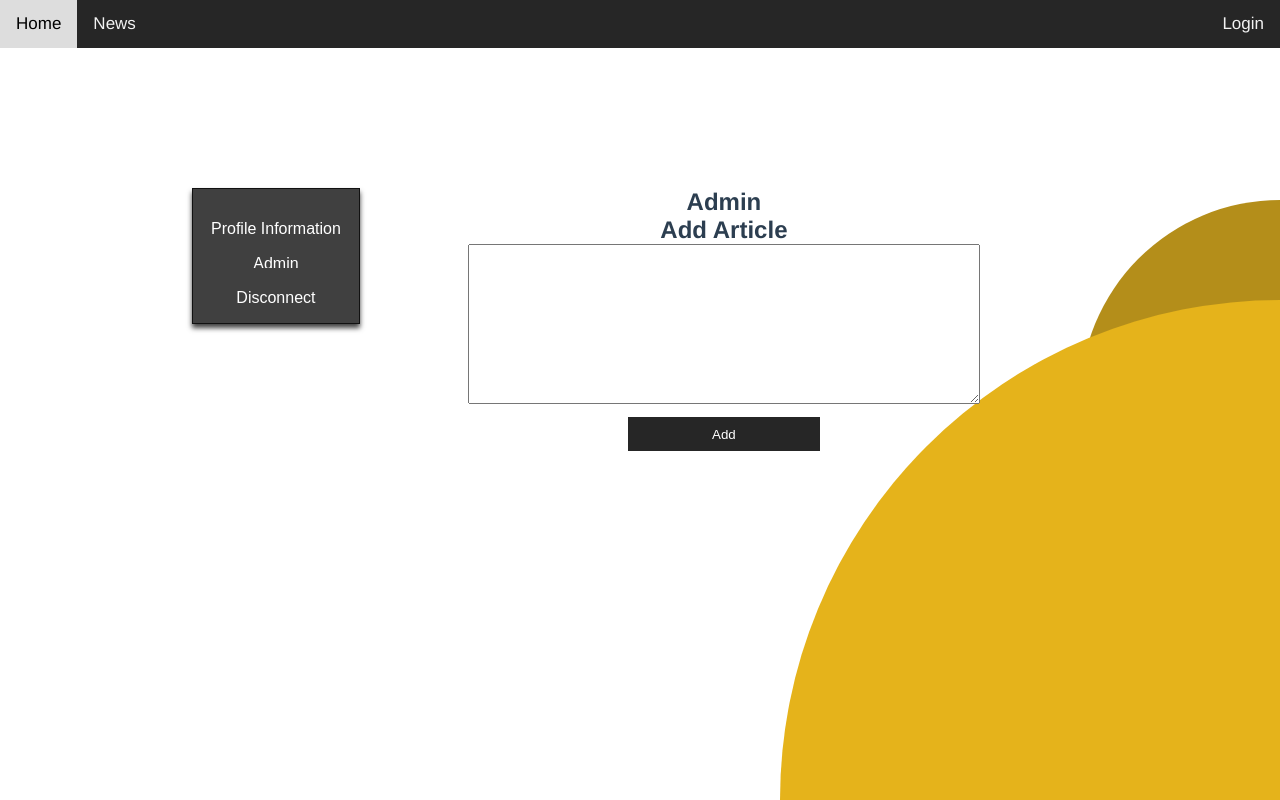
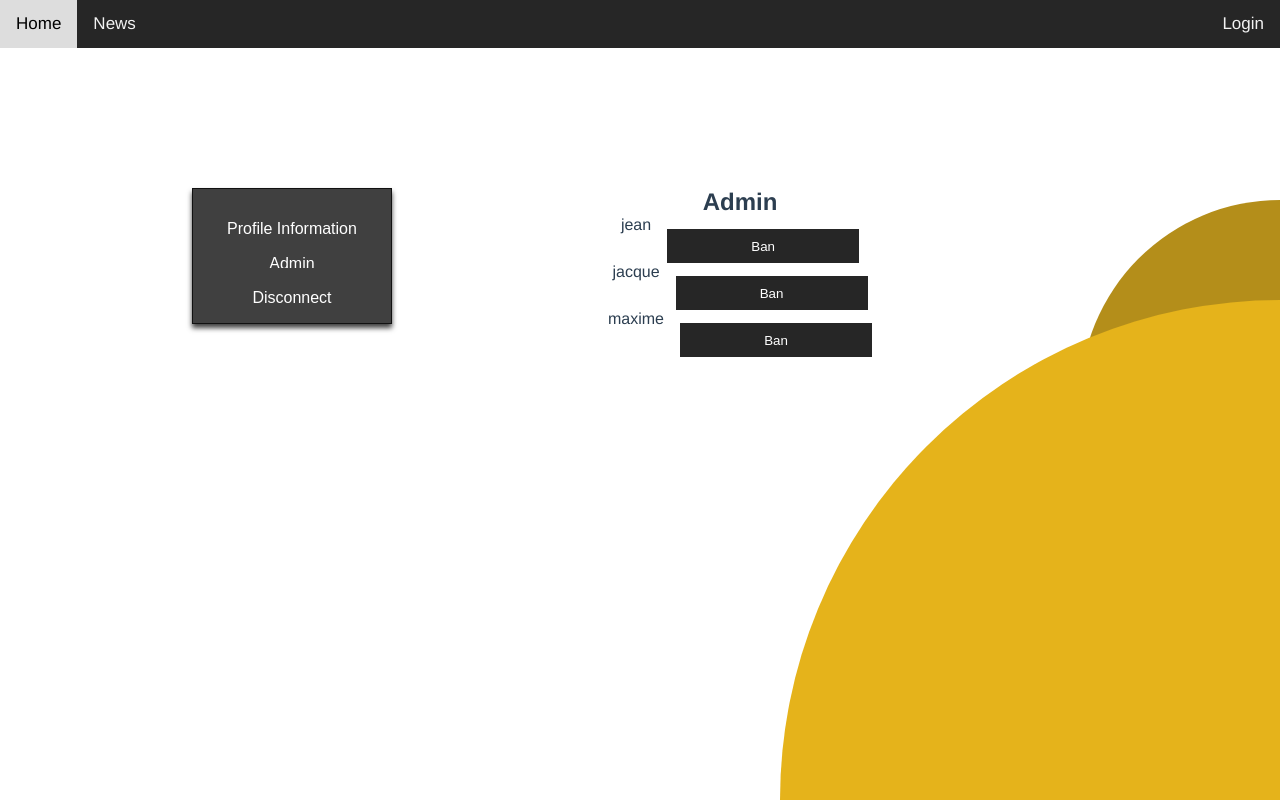
Before and after one commit to 0auBSQ/MiniBlog, a Vue app in the folder mini-blogVue/: page /account/admin in a window 1280 px wide. Built offline with nearby package versions, Linux system fonts and the light colour scheme; no server answers.

Commit message:
tmp page + admin

```diff
--- a/mini-blogVue/src/components/Inscription.vue
+++ b/mini-blogVue/src/components/Inscription.vue
@@ -65,22 +65,22 @@ export default {
     },
     register: async function () {
       const auth = { email: this.email, password: this.password }
-      const url = '/register'
+      const url = 'http://localhost:8888/api/register'
 
       console.log(auth);
       await this.axios.post(url + "?email=" + this.email + "&login=" + this.userName + "&password=" + this.password, {})
         .then(res => {
           if (res.status == 200){
 
-            this.$router.push({path: '/login'})
+            this.$router.push({path: '/tmp'})
           }
           console.log(res.status);
         })
         .catch(err => {
           console.log(err)
           if(err && err.response && err.reponse.status){
-            if (err.response.status === 404)
-              this.error = "The requested account doesn't exist";
+            if (err.response.status === 400)
+              this.error = "Invalid information";
             else if (err.reponse.status === 500)
               this.error = "Internal server error";
             else
--- a/mini-blogVue/src/components/Login.vue
+++ b/mini-blogVue/src/components/Login.vue
@@ -40,7 +40,7 @@ export default {
   },
   methods: {
     log: async function () {
-      const url = '/login'
+      const url = 'http://localhost:8888/api/login'
 
       await this.axios.post(url + "?email=" + this.email + "&password=" + this.password, {})
         .then(res => {
--- a/mini-blogVue/src/router/index.js
+++ b/mini-blogVue/src/router/index.js
@@ -46,6 +46,11 @@ const routes = [
         path: "/news",
         name: "News",
         component: () => import("../views/News.vue")
+    },
+    {
+        path: "/tmp",
+        name: "Tmp",
+        component: () => import("../views/Tmp.vue")
     },
     {
         path: '/account',
--- a/mini-blogVue/src/store/index.js
+++ b/mini-blogVue/src/store/index.js
@@ -17,7 +17,7 @@ export default new Vuex.Store({
 
             const url = 'http://localhost:8888/api/is_auth'
 
-            await axios.post(url, {})
+            await axios.get(url, {})
             .then(res => {
                 if (res.status == 200){
                     state.status = "success"
--- a/mini-blogVue/src/styles/admin.css
+++ b/mini-blogVue/src/styles/admin.css
@@ -19,4 +19,32 @@
   width: 40vw;
   height: 20vh;
 }
+
+.banned {
+  display: -webkit-box;
+  display: -ms-flexbox;
+  display: flex;
+  -webkit-box-orient: vertical;
+  -webkit-box-direction: normal;
+      -ms-flex-direction: column;
+          flex-direction: column;
+  -webkit-box-align: center;
+      -ms-flex-align: center;
+          align-items: center;
+}
+
+.user {
+  display: -webkit-box;
+  display: -ms-flexbox;
+  display: flex;
+  -webkit-box-orient: horizontal;
+  -webkit-box-direction: normal;
+      -ms-flex-direction: row;
+          flex-direction: row;
+  text-align: center;
+}
+
+.user p {
+  margin-right: 1em;
+}
 /*# sourceMappingURL=admin.css.map */
--- a/mini-blogVue/src/styles/admin.sass
+++ b/mini-blogVue/src/styles/admin.sass
@@ -9,3 +9,16 @@
 .textarea
     width: 40vw
     height: 20vh
+
+.banned
+    display: flex
+    flex-direction: column
+    align-items: center
+
+.user
+    display: flex
+    flex-direction: row
+    text-align: center
+
+    p
+        margin-right: 1em
--- /dev/null
+++ b/mini-blogVue/src/styles/tmp.css
@@ -0,0 +1,10 @@
+.containerTmp {
+  margin-top: 35vh;
+}
+
+.success {
+  color: green;
+  font-size: 1.2em;
+  margin-bottom: 2em;
+}
+/*# sourceMappingURL=tmp.css.map */
--- /dev/null
+++ b/mini-blogVue/src/styles/tmp.sass
@@ -0,0 +1,7 @@
+.containerTmp
+    margin-top: 35vh
+
+.success
+    color: green
+    font-size: 1.2em
+    margin-bottom: 2em
--- a/mini-blogVue/src/views/Admin.vue
+++ b/mini-blogVue/src/views/Admin.vue
@@ -2,14 +2,10 @@
     <div class="containerAdmin">
         <h2>Admin</h2>
         <div class="banned">
-
-        </div>
-        <div class="addArticle">
-            <h2>Add Article</h2>
-            <form class="article" @submit.prevent="addarticle">
-                <textarea type="text" class="textarea" v-model="text"></textarea>
-                <button type="submit">Add</button>
-            </form>
+            <div class="user" v-for="user in users" :key="user.id">
+                <p>{{user.userName}}</p>
+                <button class="ban">Ban</button>
+            </div>
         </div>
     </div>
 </template>
@@ -19,11 +15,24 @@ export default {
     name: 'Admin',
     data () {
         return {
-            text: null,
+            users: [
+                {
+                    id: 0,
+                    userName: "jean",
+                },
+                {
+                    id: 1,
+                    userName: "jacque",
+                },
+                {
+                    id: 2,
+                    userName: "maxime",
+                },
+            ]
         }
     },
     methods: {
-        addarticle: function () {
+        banUser: function () {
 
         }
     }
--- /dev/null
+++ b/mini-blogVue/src/views/Tmp.vue
@@ -0,0 +1,29 @@
+<template>
+ <div class="containerTmp">
+   <p class="success">Your account has been created !</p>
+   <p class="time">You will be redirected in 5 seconds</p>
+   <p class="time">If not, click on "Go to Login"</p>
+   <button @click="redirect">Go to Login</button>
+ </div>
+</template>
+
+<script>
+
+export default {
+    name: "tmp",
+    methods: {
+        redirect () {
+            this.$router.push('/login')
+        }
+    },
+    created: function timer () {
+            console.log("test")
+            setTimeout(this.redirect, 5000);
+    }
+
+}
+</script>
+
+<style scoped >
+  @import '../styles/tmp.css';
+</style>
```
Also changed, not shown: 2 other files (tests, documents, lock files or other folders).
